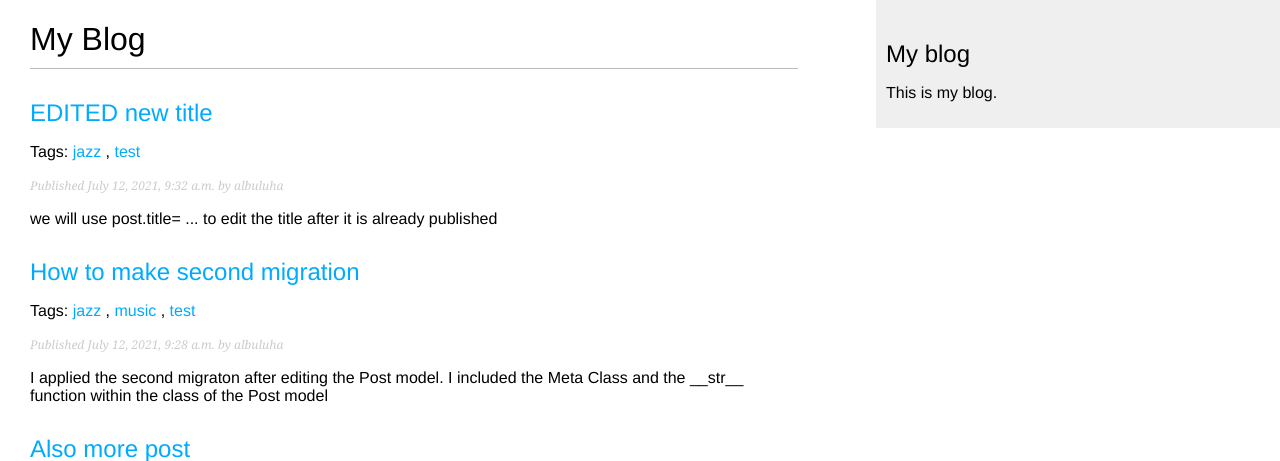
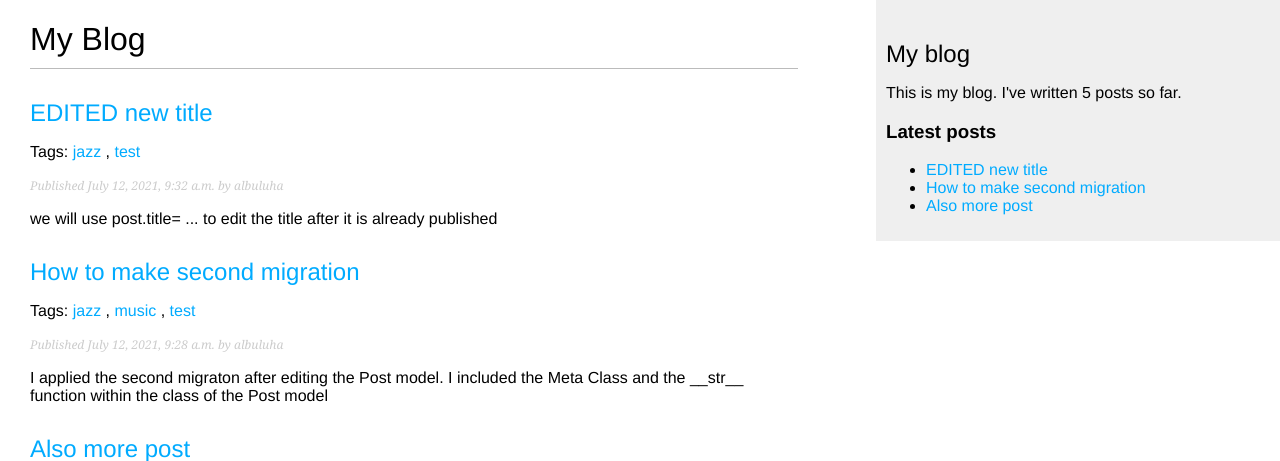
Before and after one commit to albulushi/django-3-by-example, a Django app: page /blog/ in a window 1280 px wide. Shown: the top 461 px of the page. Run offline with Django 3.2, Linux system fonts and the light colour scheme; data comes from the database, SQL or seed files in the repository; parts of the project's set-up code (start-up, migrations or seed data) failed here and were passed over.

Commit message:
Initial part of Chapter 3

```diff
--- a/BlogApp/mysite/blog/templates/blog/base.html
+++ b/BlogApp/mysite/blog/templates/blog/base.html
@@ -1,3 +1,4 @@
+{% load blog_tags %}
 {% load static %}
 <!DOCTYPE html>
 <html>
@@ -12,7 +13,10 @@
   </div>
   <div id="sidebar">
     <h2>My blog</h2>
-    <p>This is my blog.</p>
+    <p>This is my blog. I've written {% total_posts %} posts so far.</p>
+    <h3>Latest posts</h3>
+    {% show_latest_posts 3 %}
   </div>
+
 </body>
 </html>
--- /dev/null
+++ b/BlogApp/mysite/blog/templates/blog/post/latest_posts.html
@@ -0,0 +1,7 @@
+<ul>
+    {% for post in latest_posts %}
+    <li>
+        <a href="{{ post.get_absolute_url }}">{{ post.title }}</a>
+    </li>
+    {% endfor %}
+</ul>
--- /dev/null
+++ b/BlogApp/mysite/blog/templatetags/blog_tags.py
@@ -0,0 +1,11 @@
+from django import template
+from ..models import Post
+register = template.Library()
+@register.simple_tag
+def total_posts():
+    return Post.published.count()
+
+@register.inclusion_tag('blog/post/latest_posts.html')
+def show_latest_posts(count=5):
+    latest_posts = Post.published.order_by('-publish')[:count]
+    return {'latest_posts': latest_posts}
```
Also changed, not shown: BlogApp/mysite/blog/templatetags/__init__.py (added).
